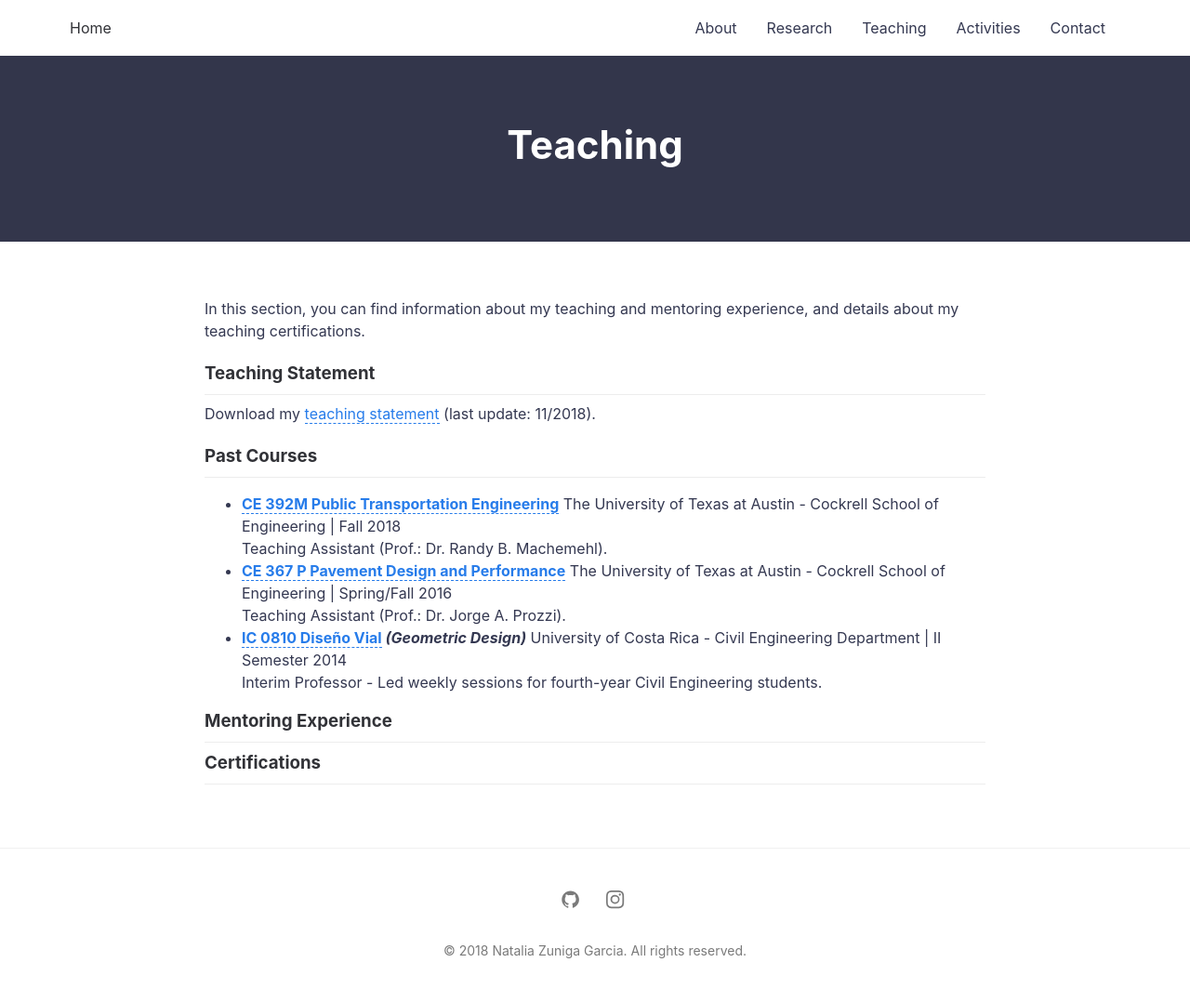
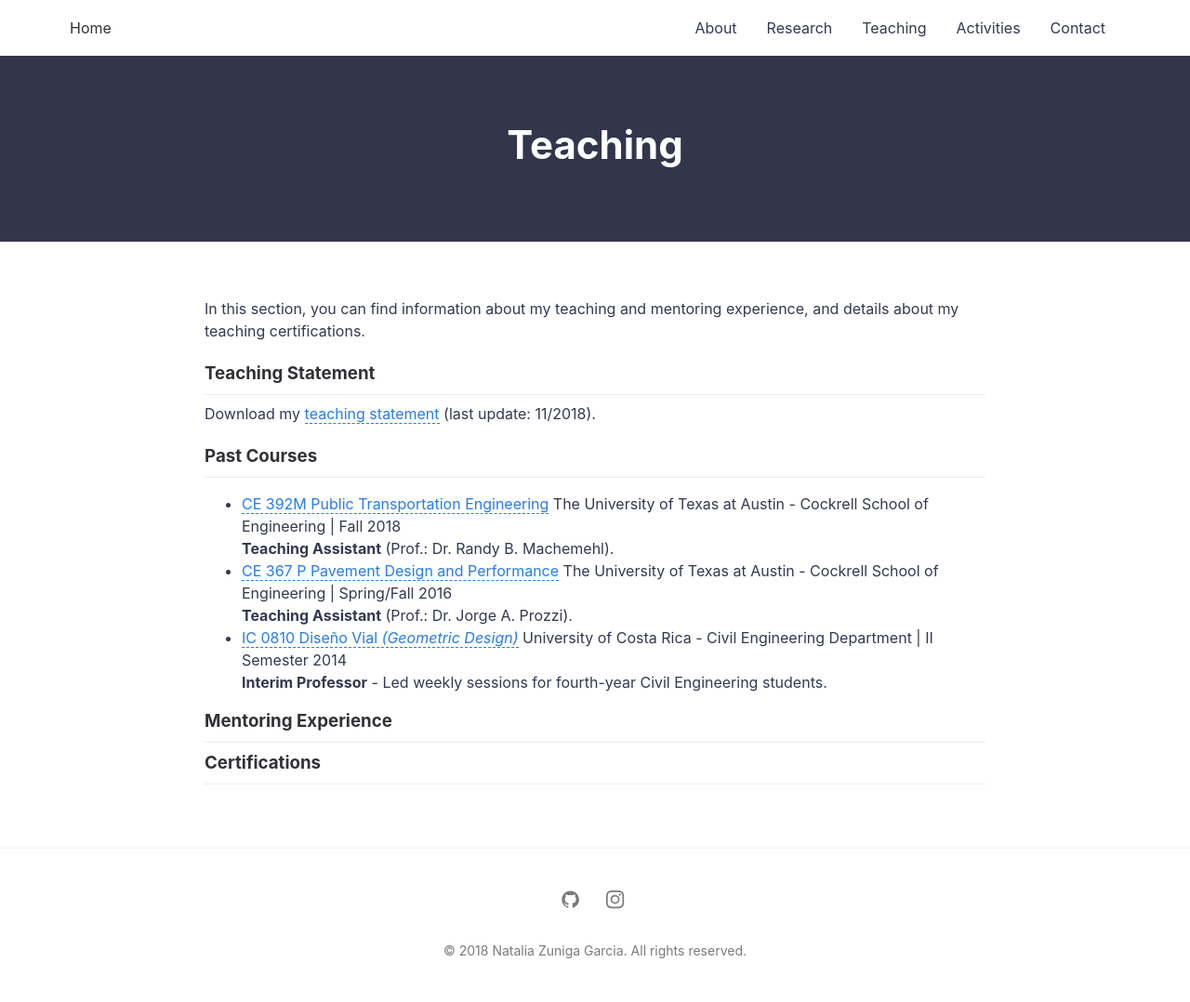
Before and after one commit to nzunigag/nzunigag.github.io, a Jekyll site: the page built from teaching.md, in a window 1280 px wide. Shown: the whole page at 93% size. Built offline with Jekyll 4.4.1, drawn with Linux system fonts in a browser that asks for light colours.

```diff
--- a/teaching.md
+++ b/teaching.md
@@ -12,12 +12,12 @@ Download my [teaching statement](/downloads/teaching_statement.pdf) (last update
 
 ### Past Courses
 ___
-- <b>[CE 392M Public Transportation Engineering](/downloads/2018_syllabus.pdf)</b> The University of Texas at Austin - Cockrell School of Engineering  | Fall 2018 <br>
-Teaching Assistant (Prof.: Dr. Randy B. Machemehl).
-- <b>[CE 367 P Pavement Design and Performance](/downloads/2016_syllabus.pdf)</b> The University of Texas at Austin - Cockrell School of Engineering  | Spring/Fall 2016 <br>
-Teaching Assistant (Prof.: Dr. Jorge A. Prozzi).
-- <b>[IC 0810 Diseño Vial](/downloads/2014_programa.pdf) <i>(Geometric Design)</i></b> University of Costa Rica - Civil Engineering Department  | II Semester 2014 <br>
-Interim Professor - Led weekly sessions for fourth-year Civil Engineering students.
+- [CE 392M Public Transportation Engineering](/downloads/2018_syllabus.pdf) The University of Texas at Austin - Cockrell School of Engineering  | Fall 2018 <br>
+<b>Teaching Assistant</b> (Prof.: Dr. Randy B. Machemehl).
+- [CE 367 P Pavement Design and Performance](/downloads/2016_syllabus.pdf) The University of Texas at Austin - Cockrell School of Engineering  | Spring/Fall 2016 <br>
+<b>Teaching Assistant</b> (Prof.: Dr. Jorge A. Prozzi).
+- [IC 0810 Diseño Vial <i>(Geometric Design)</i>](/downloads/2014_programa.pdf) University of Costa Rica - Civil Engineering Department  | II Semester 2014 <br>
+<b>Interim Professor</b> - Led weekly sessions for fourth-year Civil Engineering students.
 <br>
 
 ### Mentoring Experience
```
